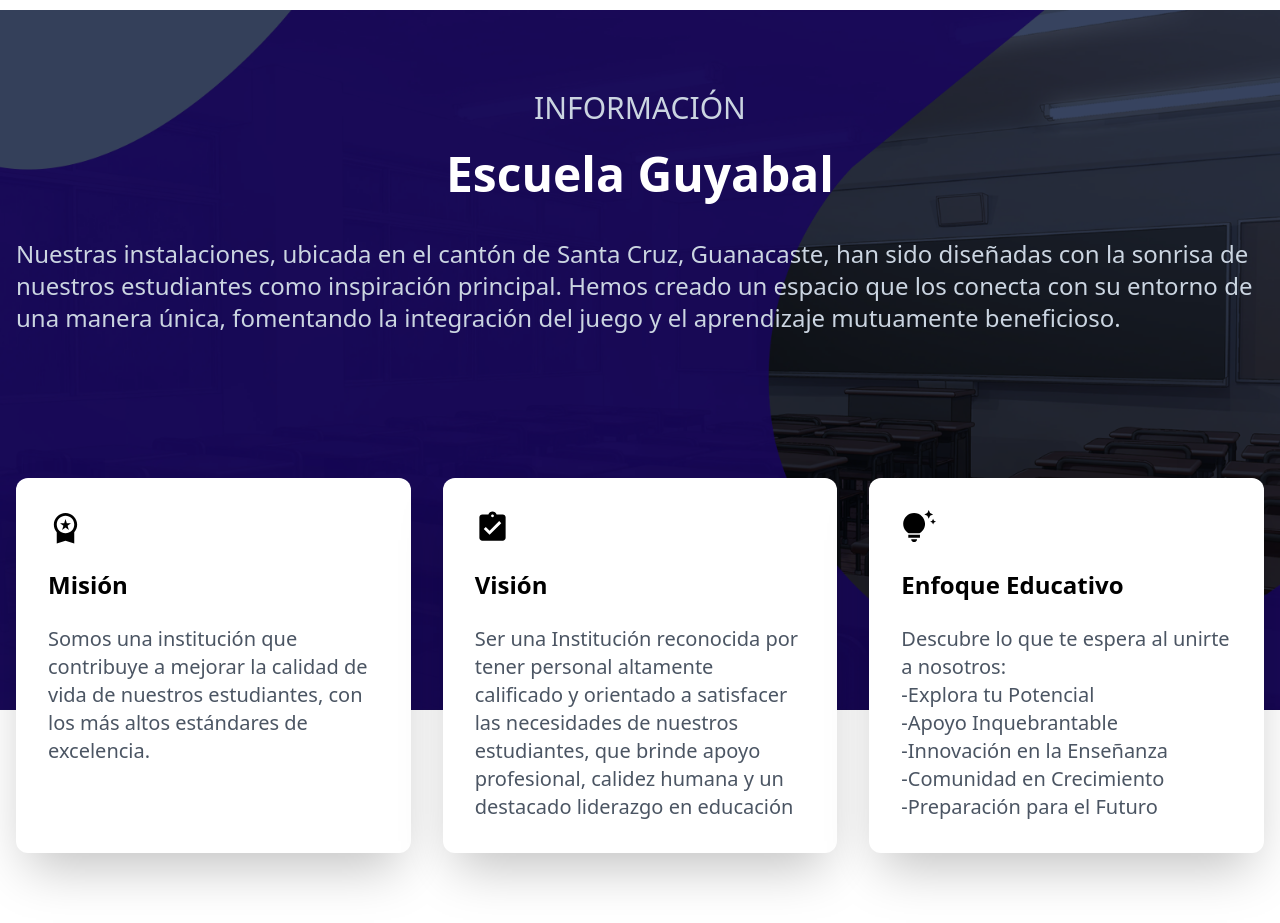
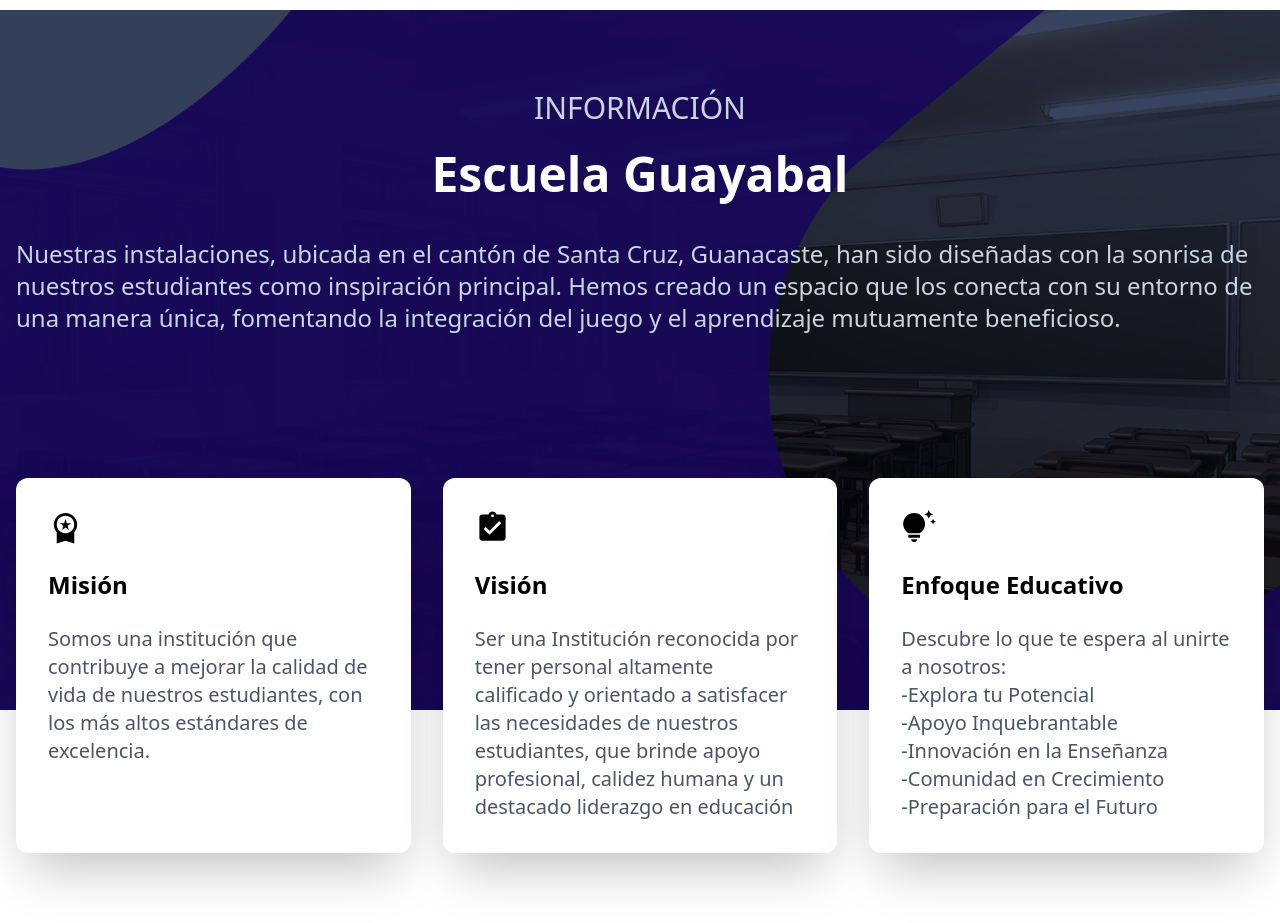
Before and after one commit to reivaJSnevet/Frontend-AWAEG, a React (Vite) app: page / in a window 1280 px wide. Shown: the part 1560-2483 px from the top of the page. Built offline with nearby package versions, Linux system fonts and the light colour scheme.

Commit message:
Update page heading to fix typo in school name

```diff
--- a/src/pages/home/components/Information.jsx
+++ b/src/pages/home/components/Information.jsx
@@ -19,7 +19,7 @@ const Information = () => {
             Información
           </h2>
           <h3 className="py-6 text-5xl font-bold text-center">
-            Escuela Guyabal
+            Escuela Guayabal
           </h3>
           <p className="py-4 text-2xl text-slate-300">
             Nuestras instalaciones, ubicada en el cantón de Santa Cruz,
```
